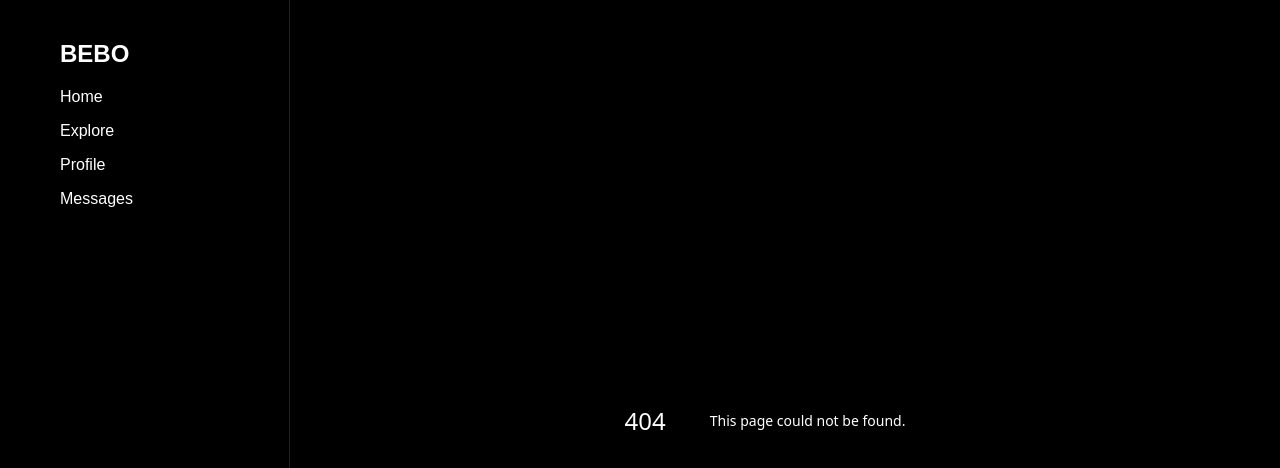
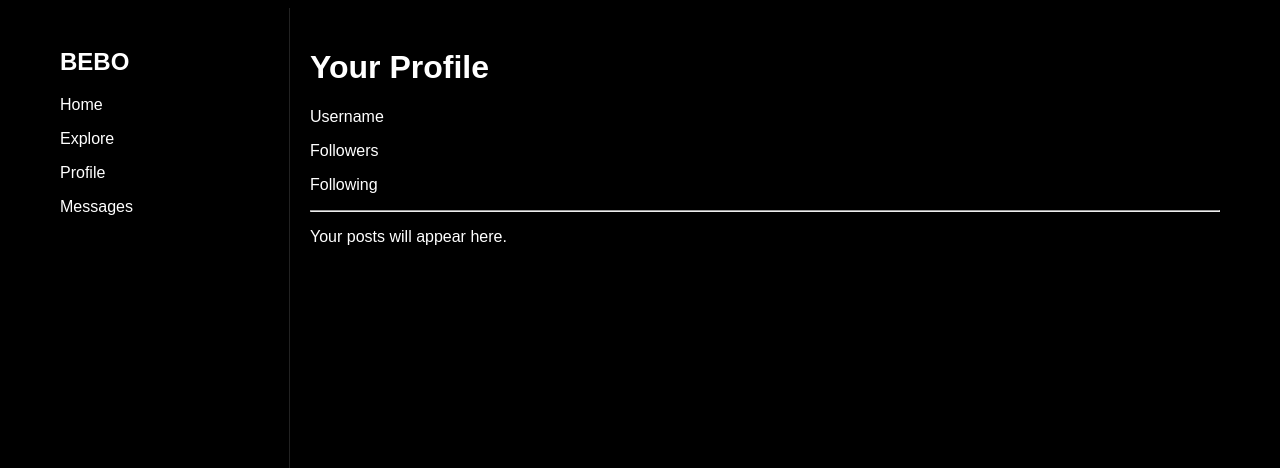
Before and after one commit to arizonakaata2/bebo, a Next.js app: page /app/profile in a window 1280 px wide. Before the commit this address had no page. Shown: the top 468 px of the page. Built offline with nearby package versions, Linux system fonts and the light colour scheme.

Commit message:
Create page.tsx

```diff
--- /dev/null
+++ b/app/app/profile/page.tsx
@@ -0,0 +1,15 @@
+export default function Profile() {
+  return (
+    <div>
+      <h1>Your Profile</h1>
+
+      <p>Username</p>
+      <p>Followers</p>
+      <p>Following</p>
+
+      <hr/>
+
+      <p>Your posts will appear here.</p>
+    </div>
+  )
+}
```
